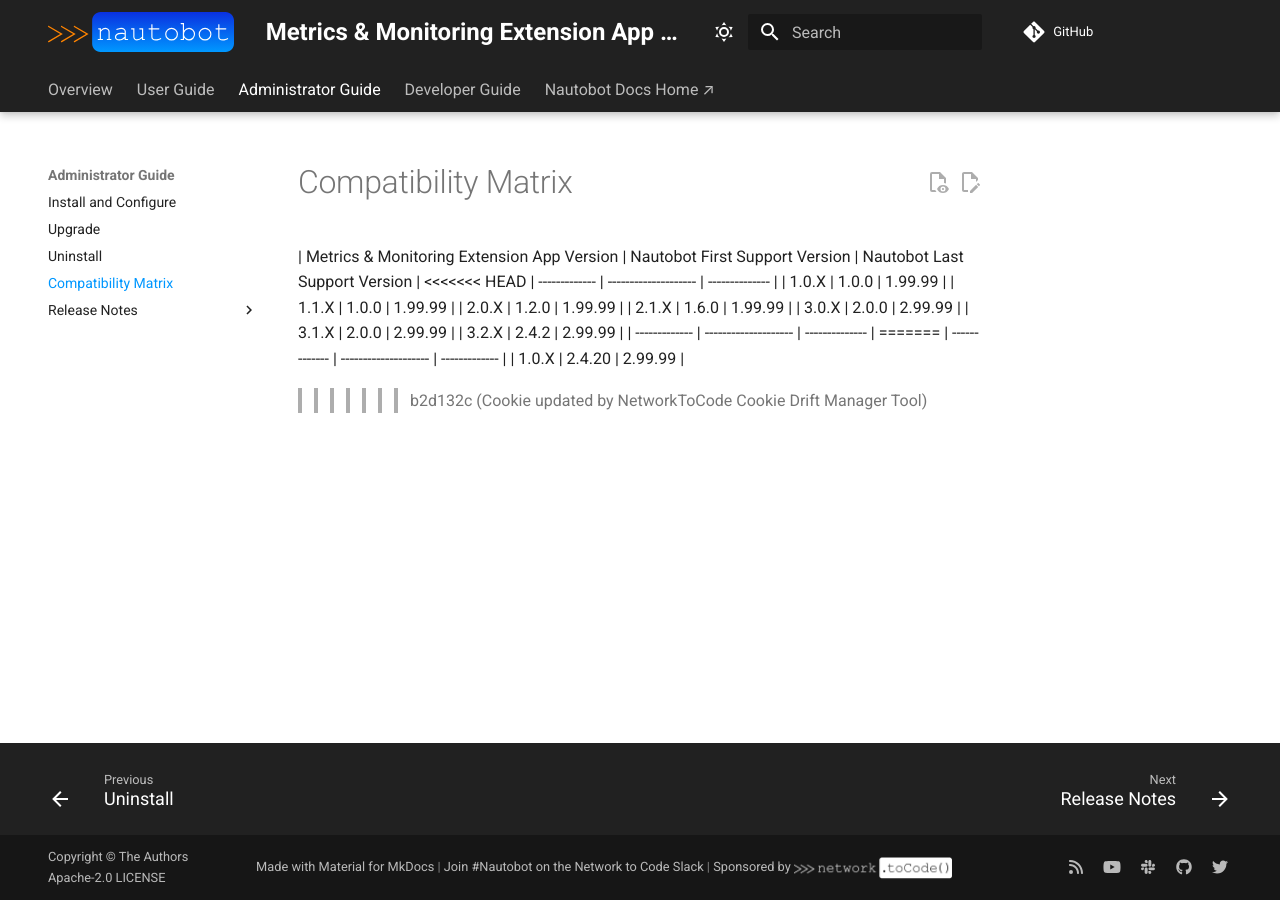
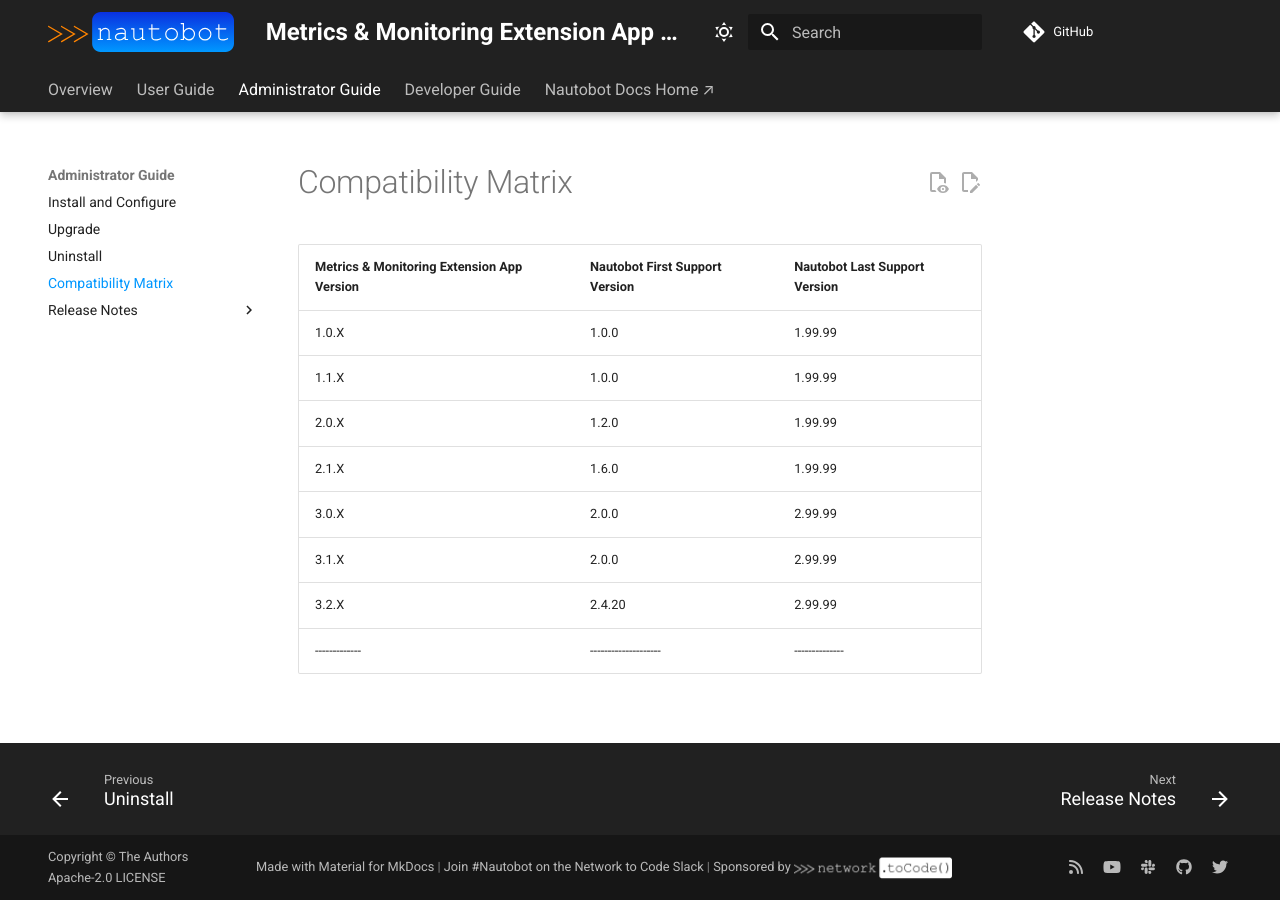
Before and after one commit to nautobot/nautobot-app-capacity-metrics, an MkDocs documentation site: the page built from docs/admin/compatibility_matrix.md, in a window 1280 px wide. Built offline with MkDocs 1.6.1 and Material for MkDocs 9.7.7, drawn with Linux system fonts in a browser that asks for light colours; comment, search, counter and statistics services are not loaded.

Commit message:
resolve merge conflicts

```diff
--- a/docs/admin/compatibility_matrix.md
+++ b/docs/admin/compatibility_matrix.md
@@ -1,7 +1,6 @@
 # Compatibility Matrix
 
 | Metrics & Monitoring Extension App Version | Nautobot First Support Version | Nautobot Last Support Version |
-<<<<<<< HEAD
 | ------------- | -------------------- | -------------- |
 | 1.0.X         | 1.0.0                | 1.99.99        |
 | 1.1.X         | 1.0.0                | 1.99.99        |
@@ -9,9 +8,5 @@
 | 2.1.X         | 1.6.0                | 1.99.99        |
 | 3.0.X         | 2.0.0                | 2.99.99        |
 | 3.1.X         | 2.0.0                | 2.99.99        |
-| 3.2.X         | 2.4.2                | 2.99.99        |
+| 3.2.X         | 2.4.20               | 2.99.99        |
 | ------------- | -------------------- | -------------- |
-=======
-| ------------- | -------------------- | ------------- |
-| 1.0.X         | 2.4.20                | 2.99.99        |
->>>>>>> b2d132c (Cookie updated by NetworkToCode Cookie Drift Manager Tool)
--- a/nautobot_capacity_metrics/__init__.py
+++ b/nautobot_capacity_metrics/__init__.py
@@ -38,7 +38,6 @@
     description = "Lightweight Nautobot App to expose additional metrics as Prometheus endpoints. Includes exposing Nautobot object data and metrics that can be collected and later viewed in Visualization tools."
     base_url = "capacity-metrics"
     required_settings = []
-<<<<<<< HEAD
     default_settings = {
         "app_metrics": {
             "models": {
@@ -57,10 +56,6 @@
             },
         }
     }
-    caching_config = {}
-=======
-    default_settings = {}
->>>>>>> b2d132c (Cookie updated by NetworkToCode Cookie Drift Manager Tool)
     docs_view_name = "plugins:nautobot_capacity_metrics:docs"
     searchable_models = []
 
```
Also changed, not shown: .cookiecutter.json, 1 other file.
